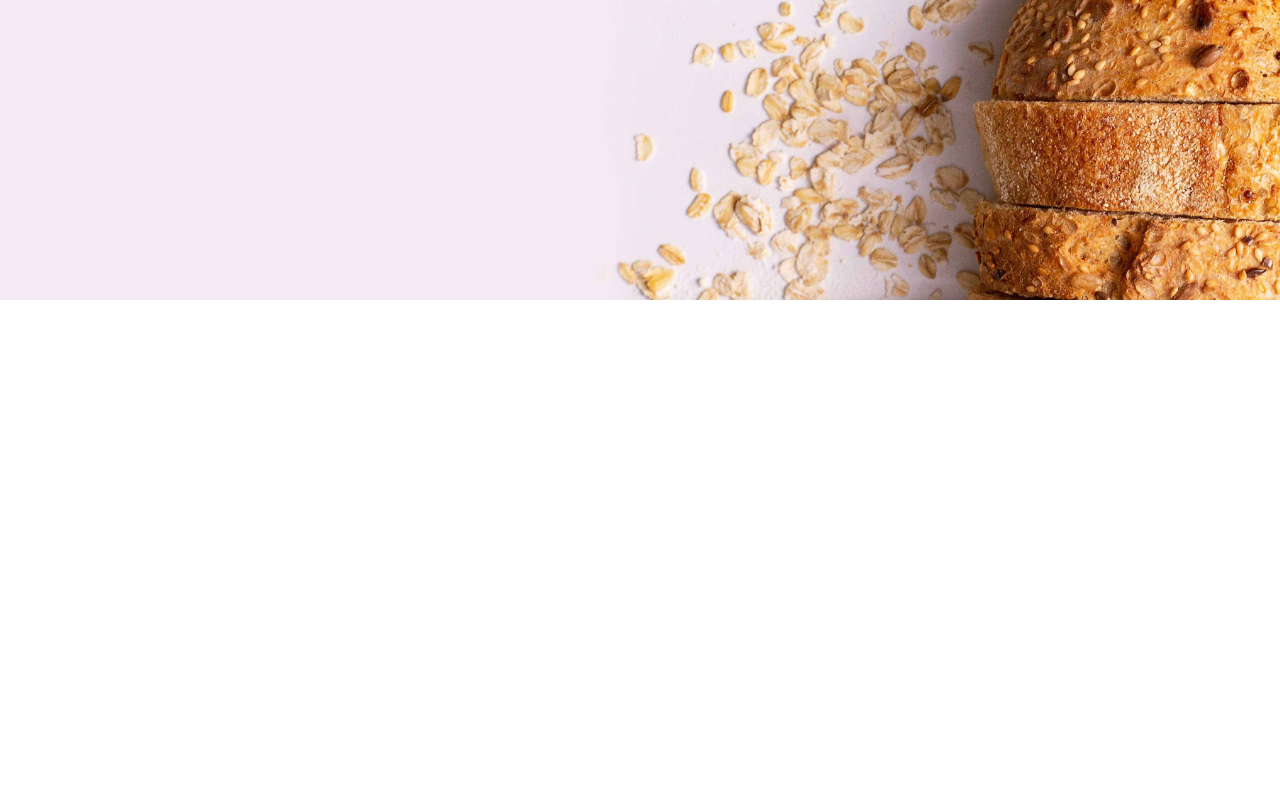
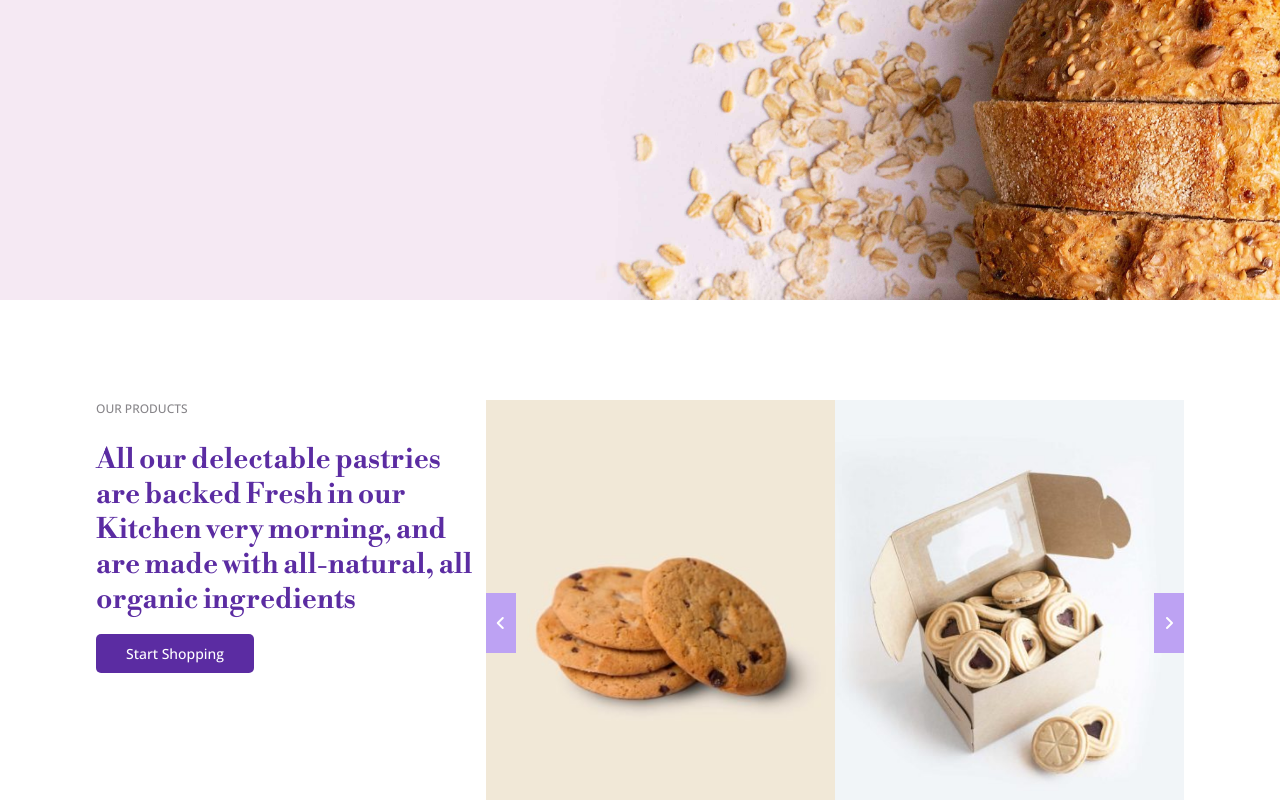
Before and after one commit to fds909/proj-html-vuejs, a Vue app: page / in a window 1280 px wide. Shown: the part 500-1300 px from the top of the page. Before the commit the page ends 800 px from the top, so only its background shows below. Built offline with nearby package versions, Linux system fonts and the light colour scheme.

Commit message:
Sezione Number 1

```diff
--- a/src/App.vue
+++ b/src/App.vue
@@ -1,20 +1,46 @@
 <template>
   <div id="app">
-    <Header :menu="headerMenu"/>
+    <HeaderComp :menu="headerMenu"/>
+
+    <MainComp :products="products"/>
   </div>
 </template>
 
 <script>
-import Header from './components/Header.vue'
+import HeaderComp from './components/HeaderComp.vue'
+import MainComp from './components/MainComp.vue'
 
 export default {
   name: 'App',
   components: {
-    Header
+    HeaderComp,
+    MainComp
   },
   data() {
     return {
       headerMenu: ['HOME', 'SHOP', 'ABOUT', 'GALLERY', 'LOCATIONS', 'JOURNAL', 'CONTACT', 'MY ACCOUNT'],
+      products: [
+        {
+          'name': 'Choco Chip Cookies',
+          'image': 'choco-chip-cookies.jpg',
+          'priceRange': '$19.00 - $39.00'
+        },
+        {
+          'name': 'Strawberry Jam Cookies',
+          'image': 'strawberry-jam-cookies.jpg',
+          'priceRange': '$24.00 - $62.00'
+        },
+        {
+          'name': 'Strawberry Donut',
+          'image': 'strawberry-donut.jpg',
+          'priceRange': '$24.00 - $42.00'
+        },
+        {
+          'name': 'Perfect Macarons',
+          'image': 'perfect-macarons.jpg',
+          'priceRange': '$18.00 - $52.00'
+        }
+      ]
     }
   }
 }
@@ -31,7 +57,7 @@ export default {
   }
 
   body {
-    font-family: 'Libre Bodoni', serif;
+    font-family: 'Open Sans', sans-serif;
   }
 
   // Commons
@@ -50,7 +76,12 @@ export default {
   }
 
   .btn-white {
-    background-color: white;
+    background-color: $white;
     color: $daisy-bush;
   }
+
+  .btn-purple {
+    background-color: $daisy-bush;
+    color: $white;
+  }
 </style>
--- /dev/null
+++ b/src/components/MainComp.vue
@@ -0,0 +1,28 @@
+<template>
+  <main>
+    <div class="container">
+      <ProductsComp :products="products"/>
+
+      <NumbersComp/>
+    </div>
+  </main>
+</template>
+
+<script>
+import ProductsComp from './ProductsComp.vue'
+import NumbersComp from './NumbersComp.vue'
+
+export default {
+  name: 'MainComp',
+  props: ['products'],
+  components: {
+    ProductsComp,
+    NumbersComp
+  }
+}
+</script>
+
+<style scoped lang="scss">
+    @import '../style/palette.scss';
+
+</style>
--- /dev/null
+++ b/src/components/NumbersComp.vue
@@ -0,0 +1,83 @@
+<template>
+    <div class="numbers">
+        <div class="number-1">
+          <div class="number-1-content">
+            <h2>Tell us what you have in mind</h2>
+            <div class="number">01</div>
+            <div class="description">
+              <div class="upper-text">
+                Manual ingredients selection
+              </div>
+              <p>
+                Cras consequat lectus vestibulum tortor pulvinar, quis euismod nisl varius Ut eu laoreet ex.
+                Aliquam erat volutpat. Nullam quit saggitis nibh. Morbi consectetur ultricies ante ac congue.
+                Donec lorem erat, finibus in velit placerat, rutrum augue.
+              </p>
+            </div>
+          </div>
+        </div>
+    </div>
+</template>
+
+<script>
+export default {
+  name: 'NumbersComp',
+}
+</script>
+
+<style scoped lang="scss">
+    @import '../style/palette.scss';
+    .numbers {
+      padding: 50px 0;
+    }
+
+    .number-1 {
+      background-image: url('../assets/img/bakery-process-1.jpg');
+      background-size: cover;
+      background-repeat: no-repeat;
+      height: 80vh;
+    }
+
+    .number-1-content {
+      display: flex;
+      justify-content: space-between;
+      height: 100%;
+      background-color: rgba($color: $cod-gray, $alpha: 0.5);
+      color: white;
+      position: relative;
+      padding: 50px;
+    }
+
+    .number-1-content h2 {
+      font-family: 'Libre Bodoni', serif;
+      font-size: 40px;
+      width: 50%;
+      font-weight: bold;
+    }
+
+    .number {
+      font-size: 60px;
+    }
+
+    .description {
+      width: 40%;
+      position: absolute;
+      bottom: 50px;
+      right: 50px;
+    }
+
+    .upper-text {
+      display: block;
+      font-size: 12px;
+      font-weight: 500;
+      text-transform: uppercase;
+      color: $mamba;
+    }
+
+    .description p {
+      font-size: 14px;
+      line-height: 25px;
+      margin-top: 15px;
+    }
+
+</style>
--- /dev/null
+++ b/src/components/ProductsComp.vue
@@ -0,0 +1,245 @@
+<template>
+  <div class="products">
+    <!-- Slider Large -->
+    <div class="slider-large">
+
+      <div class="our-products">
+        <div class="upper-text">our products</div>
+        <h2>All our delectable pastries are backed Fresh in our Kitchen very morning,
+            and are made with all-natural, all organic ingredients
+        </h2>
+        <a class="btn btn-purple" href="#">Start Shopping</a>
+      </div>
+
+      <div class="slider-large-content">
+        <div class="arrow-left"><i class="fa-solid fa-angle-left"></i></div>
+        <div class="arrow-right"><i class="fa-solid fa-angle-right"></i></div>
+        <img src="../assets/img/choco-chip-cookies-400x510.jpg" alt="Choco Chip Coockies">
+        <img src="../assets/img/strawberry-jam-cookies-400x510.jpg" alt="Strawberry Jam Cookies">
+      </div>
+
+    </div>
+
+    <div class="wedding">
+      <div class="upper-text">
+        corporate & weddings
+      </div>
+      <h2>Baking Special Moments</h2>
+      <div class="wedding-images">
+        <div class="img-container">
+          <img src="../assets/img/corporate-bg.jpg" alt="Corporate">
+        </div>
+
+        <div class="img-container">
+          <img src="../assets/img/wedding-bg.jpg" alt="Wedding">
+        </div>
+      </div>
+    </div>
+
+    <div class="slider-small">
+      <div class="slider-small-text">
+        <h2>Find a freshly baked product perfect for you</h2>
+        <p>Integer a nihb vitae ex porttitor rutrum et ut velit.
+           Etiam ac felis at leo feugiat placerat. Sed ac nulla id orci
+           tempor convallis des.
+        </p>
+        <a class="btn btn-purple" href="#">Shop All Products</a>
+      </div>
+
+      <div class="slider-small-content">
+        <div class="card-container">
+          <!-- <ProductCard
+              v-for="(prod, index) in products"
+              :key="index"
+              :name="prod.name"
+              :image="prod.image"
+              :price="prod.price"
+          /> -->
+          <div class="arrow-left"><i class="fa-solid fa-angle-left"></i></div>
+          <div class="arrow-right"><i class="fa-solid fa-angle-right"></i></div>
+          <div class="product-card">
+            <img src="../assets/img/choco-chip-cookies.jpg" alt="Choco Chip Cookies">
+            <h3>Choco Chip Cookies</h3>
+            <div class="price">$19.00 - $39.00</div>
+          </div>
+          <div class="product-card">
+            <img src="../assets/img/strawberry-jam-cookies.jpg" alt="Choco Chip Cookies">
+            <h3>Strawberry Jam Cookies</h3>
+            <div class="price">$24.00 - $62.00</div>
+          </div>
+          <div class="product-card">
+            <img src="../assets/img/strawberry-donut.jpg" alt="Choco Chip Cookies">
+            <h3>Strawberry Donut</h3>
+            <div class="price">$24.00 - $42.00</div>
+          </div>
+          <div class="product-card">
+            <img src="../assets/img/perfect-macarons.jpg" alt="Choco Chip Cookies">
+            <h3>Perfect Macarons</h3>
+            <div class="price">$18.00 - $52.00</div>
+          </div>
+        </div>
+      </div>
+    </div>
+  </div>
+</template>
+
+<script>
+// import ProductCard from './partials/ProductCard.vue'
+
+export default {
+  name: 'ProductsComp',
+  props: ['products'],
+  // components: {
+  //   ProductCard
+  // }
+}
+</script>
+
+<style scoped lang="scss">
+  @import '../style/palette.scss';
+
+  .products {
+    padding: 100px 0;
+  }
+
+  img {
+    max-width: 100%;
+  }
+
+  // Slider Lanrge
+  .slider-large {
+    display: flex;
+  }
+
+  .our-products {
+    width: calc(100% / 2.5);
+    margin-right: 10px;
+  }
+
+  .upper-text {
+    display: block;
+    font-size: 12px;
+    font-weight: 500;
+    text-transform: uppercase;
+    color: $mamba;
+  }
+
+  h2 {
+    font-family: 'Libre Bodoni', serif;
+    font-size: 28px;
+    font-weight: bold;
+    color: $daisy-bush;
+    margin: 25px 0;
+  }
+
+  .slider-large-content {
+    display: flex;
+    position: relative;
+  }
+
+  .slider-large-content img {
+    width: 50%;
+  }
+
+  .arrow-left, .arrow-right {
+    display: flex;
+    align-items: center;
+    color: $white;
+    background-color: $perfume;
+    padding: 0 10px;
+    height: 60px;
+    position: absolute;
+    top: 50%;
+    transform: translateY(-50%);
+  }
+
+  .arrow-left {
+    left: 0;
+  }
+
+  .arrow-right{
+    right: 0;
+  }
+
+  // Wedding
+  .wedding {
+    margin: 120px 0;
+  }
+
+  .wedding .upper-text {
+    text-align: center;
+  }
+
+  .wedding h2 {
+    text-align: center;
+  }
+
+  .wedding-images {
+    display: flex;
+    justify-content: center;
+  }
+
+  .wedding .img-container {
+    width: 50%;
+    padding: 0 20px;
+  }
+
+  //Slider Small
+  .slider-small {
+    display: flex;
+  }
+
+  .slider-small-text {
+    display: flex;
+    flex-direction: column;
+    justify-content: end;
+    width: calc(100% / 4);
+    text-align: center;
+  }
+
+  .slider-small-text h2 {
+    font-size: 25px;
+  }
+
+  .slider-small-text p {
+    font-size: 14px;
+    color: $mamba;
+    margin-top: 10px;
+    margin-bottom: 30px;
+  }
+
+  .slider-small-content {
+    width: calc(100% / 4) * 3;
+    padding: 0 30px;
+  }
+
+  .card-container {
+    display: flex;
+    height: 100%;
+    position: relative;
+  }
+
+  .product-card {
+    display: flex;
+    flex-direction: column;
+    width: calc(100% / 4);
+  }
+
+  .product-card h3 {
+    font-family: 'Libre Bodoni', serif;
+    font-size: 17px;
+    font-weight: bold;
+    text-align: center;
+    color: $daisy-bush;
+    margin: 15px 0;
+  }
+
+  .product-card .price {
+    color: $daisy-bush;
+    font-size: 15px;
+    text-align: center;
+  }
+
+
+
+</style>
--- /dev/null
+++ b/src/components/partials/ProductCard.vue
@@ -0,0 +1,30 @@
+<template>
+    <div class="product-card">
+        <img :src="`../assets/img/${image}`" alt="">
+        <h4>{{name}}</h4>
+    </div>
+</template>
+
+<script>
+export default {
+  name: 'ProductCard',
+  props: {
+      name: String,
+      image: String,
+      price: String
+  },
+}
+</script>
+
+<style scoped lang="scss">
+    @import '../../style/palette.scss';
+
+    .product-card {
+        display: flex;
+        flex-direction: column;
+        width: calc(100% / 4);
+        color: $daisy-bush;
+        height: 100%;
+        border: 1px solid red;
+    }
+</style>
```
Also changed, not shown: src/components/HeaderComp.vue (renamed from src/components/Header.vue).
